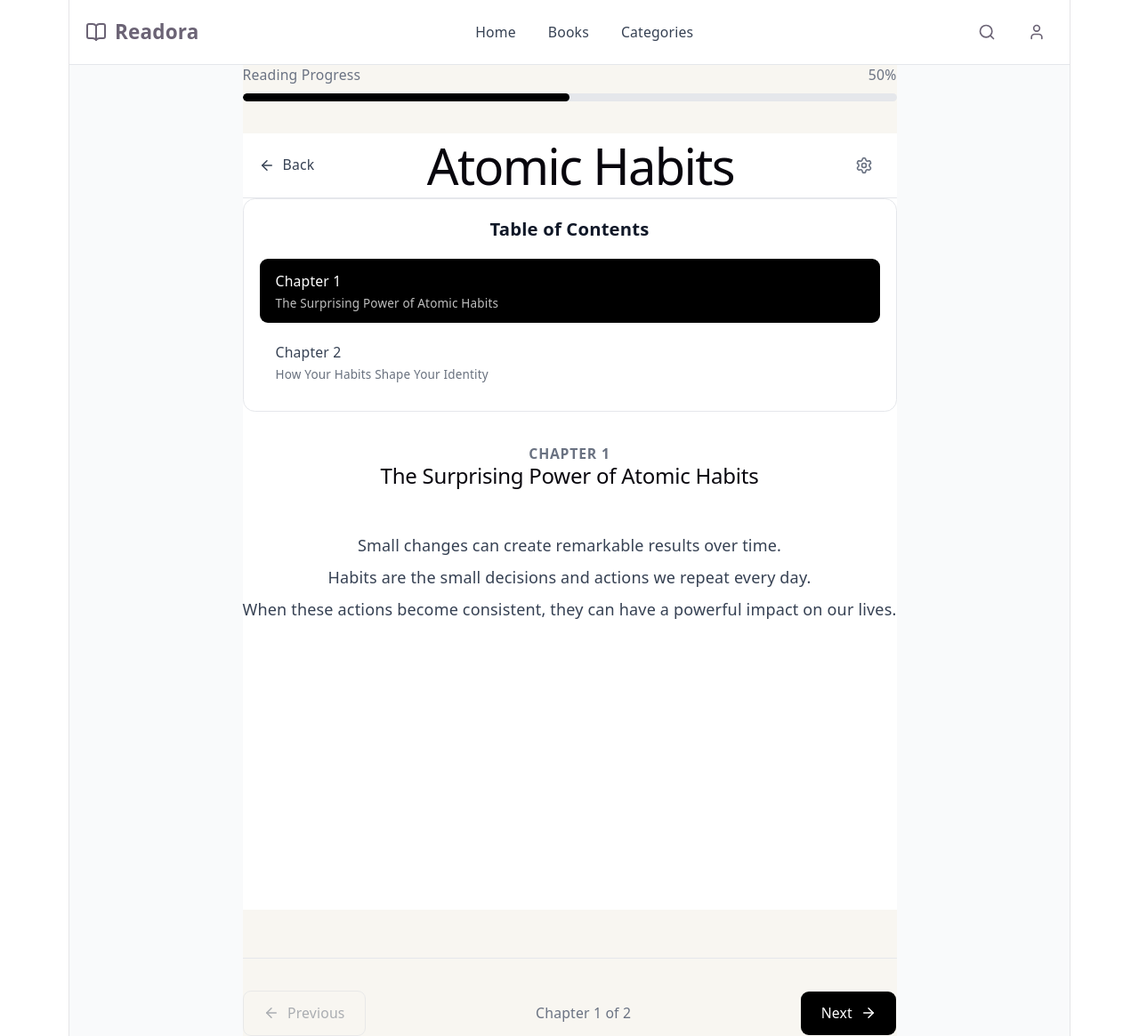
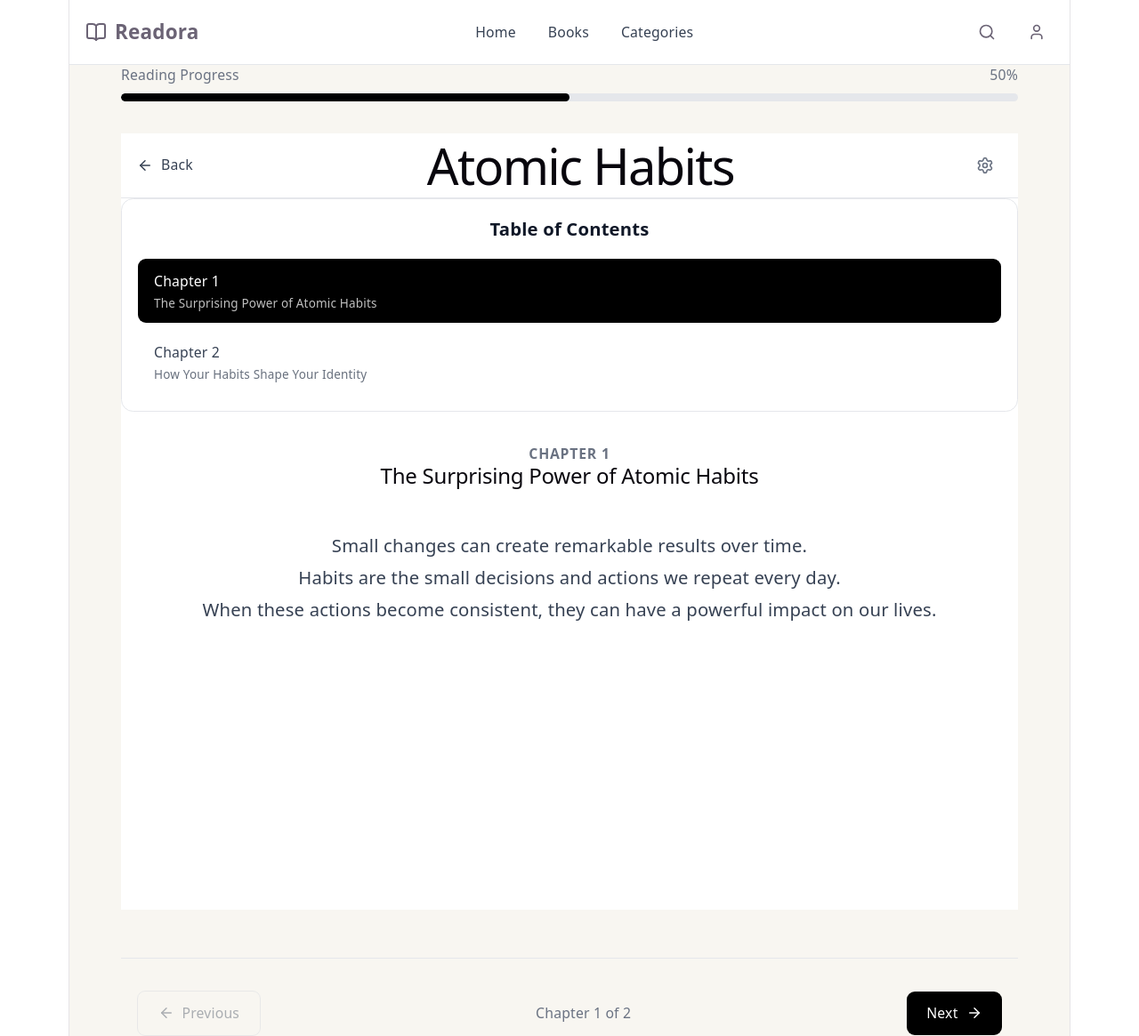
Before and after one commit to jk-star/Readora, a React app in the folder frontend/: page /reader/1 in a window 1280 px wide. Shown: the whole page at 89% size. Built offline with nearby package versions, Linux system fonts and the light colour scheme; the HTML template or start-up script is replaced by a standard one.

Commit message:
width fix issue

```diff
--- a/frontend/src/App.jsx
+++ b/frontend/src/App.jsx
@@ -13,7 +13,7 @@
     <div className="min-h-screen bg-gray-50">
       <Header />
 
-      <main className="min-h-screen flex items-center justify-center">
+      <main className="min-h-screen w-full">
         <Routes>
           <Route path="/" element={<Home />} />
           <Route path="/books" element={<Books />} />
--- a/frontend/src/pages/Reader/Reader.jsx
+++ b/frontend/src/pages/Reader/Reader.jsx
@@ -39,44 +39,65 @@
     }
 
     const chapter = book.chapters[chapterIndex]
+
     const progress =
         ((chapterIndex + 1) / book.chapters.length) * 100
 
     return (
         <div className="min-h-screen bg-[#f8f6f1]">
+
+            {/* Reader Container */}
+            <div className="mx-auto w-full max-w-4xl">
+
+                {/* Reading Progress */}
                 <div className="mb-8">
                     <div className="mb-2 flex items-center justify-between text-sm text-gray-500">
                         <span>Reading Progress</span>
-                    <span>{Math.round(progress)}%</span>
+
+                        <span>
+                            {Math.round(progress)}%
+                        </span>
                     </div>
 
                     <div className="h-2 w-full overflow-hidden rounded-full bg-gray-200">
                         <div
                             className="h-full rounded-full bg-black transition-all duration-300"
-                        style={{ width: `${progress}%` }}
+                            style={{
+                                width: `${progress}%`,
+                            }}
                         />
                     </div>
                 </div>
+
                 {/* Reader Header */}
                 <header className="border-b border-gray-200 bg-white">
-                <div className="mx-auto flex h-16 max-w-4xl items-center justify-between px-4 relative">
+                    <div className="relative flex h-16 items-center justify-between px-4">
 
+                        {/* Back Button */}
                         <Link
                             to={`/books/${book.id}`}
                             className="flex items-center gap-2 text-sm font-medium text-gray-700 hover:text-black"
                         >
                             <ArrowLeft size={18} />
+
                             Back
                         </Link>
 
+                        {/* Book Title */}
                         <h1 className="text-sm font-semibold text-gray-900">
                             {book.title}
                         </h1>
 
+                        {/* Settings */}
                         <div className="relative">
+
                             <button
                                 type="button"
-                            onClick={() => setShowSettings((value) => !value)}
+                                onClick={() =>
+                                    setShowSettings(
+                                        (value) => !value
+                                    )
+                                }
                                 className="rounded-lg p-2 text-gray-500 hover:bg-gray-100"
                             >
                                 <Settings size={20} />
@@ -90,6 +111,7 @@
                                     setTheme={setTheme}
                                 />
                             )}
+
                         </div>
 
                     </div>
@@ -104,62 +126,89 @@
                             : 'bg-gray-900 text-gray-100'
                         }`}
                 >
+
+                    {/* Table of Contents */}
                     <ChapterList
                         chapters={book.chapters}
                         currentChapterIndex={chapterIndex}
                         onChapterSelect={setChapterIndex}
                     />
 
-                <article className={`mt-8 ${fontSize} mx-auto max-w-3xl`}>
+                    {/* Chapter Content */}
+                    <article
+                        className={`mt-8 w-full px-4 ${fontSize}`}
+                    >
 
+                        {/* Chapter Number */}
                         <p className="text-center text-sm font-semibold uppercase tracking-wider text-gray-500">
                             Chapter {chapter.id}
                         </p>
 
+                        {/* Chapter Title */}
                         <h2 className="mt-4 text-center text-3xl font-bold text-gray-900">
                             {chapter.title}
                         </h2>
 
-                    <div className={`mt-10 space-y-6 ${fontSize} leading-8 text-gray-700`}>
+                        {/* Chapter Paragraphs */}
+                        <div className="mt-10 space-y-6 text-lg leading-8 text-gray-700">
 
-                        {chapter.content.map((paragraph, index) => (
+                            {chapter.content.map(
+                                (paragraph, index) => (
                                     <p key={index}>
                                         {paragraph}
                                     </p>
-                        ))}
+                                )
+                            )}
 
                         </div>
 
                     </article>
+
                 </main>
 
-            <div className="mt-12 flex items-center justify-between border-t border-gray-200 pt-8">
+                {/* Chapter Navigation */}
+                <div className="mt-12 flex items-center justify-between border-t border-gray-200 px-4 pt-8">
 
+                    {/* Previous */}
                     <button
                         type="button"
                         onClick={() =>
-                        setChapterIndex((currentIndex) => currentIndex - 1)
+                            setChapterIndex(
+                                (currentIndex) =>
+                                    currentIndex - 1
+                            )
                         }
                         disabled={chapterIndex === 0}
                         className="flex items-center gap-2 rounded-lg border border-gray-300 px-5 py-3 text-sm font-medium text-gray-700 hover:bg-white disabled:cursor-not-allowed disabled:opacity-40"
                     >
                         <ArrowLeft size={18} />
+
                         Previous
                     </button>
 
+                    {/* Chapter Counter */}
                     <span className="text-sm text-gray-500">
-                    Chapter {chapterIndex + 1} of {book.chapters.length}
+                        Chapter {chapterIndex + 1} of{' '}
+                        {book.chapters.length}
                     </span>
 
+                    {/* Next */}
                     <button
                         type="button"
                         onClick={() =>
-                        setChapterIndex((currentIndex) => currentIndex + 1)
+                            setChapterIndex(
+                                (currentIndex) =>
+                                    currentIndex + 1
+                            )
                         }
-                    disabled={chapterIndex === book.chapters.length - 1}
+                        disabled={
+                            chapterIndex ===
+                            book.chapters.length - 1
+                        }
                         className="flex items-center gap-2 rounded-lg bg-black px-5 py-3 text-sm font-medium text-white hover:bg-gray-800 disabled:cursor-not-allowed disabled:opacity-40"
                     >
                         Next
+
                         <ArrowRight size={18} />
                     </button>
 
@@ -167,7 +216,7 @@
 
             </div>
 
-
+        </div>
     )
 }
 
```
Lines whose indentation alone changed are shown as unchanged.
